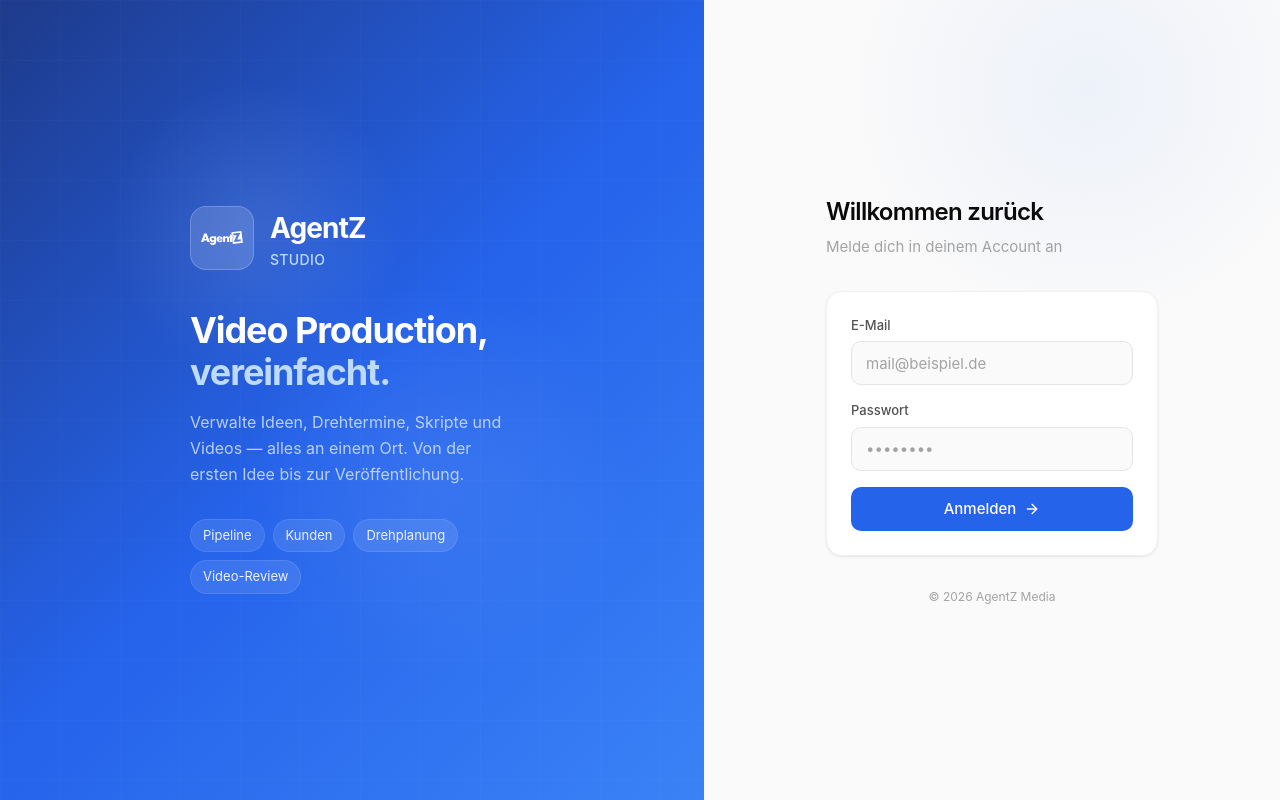
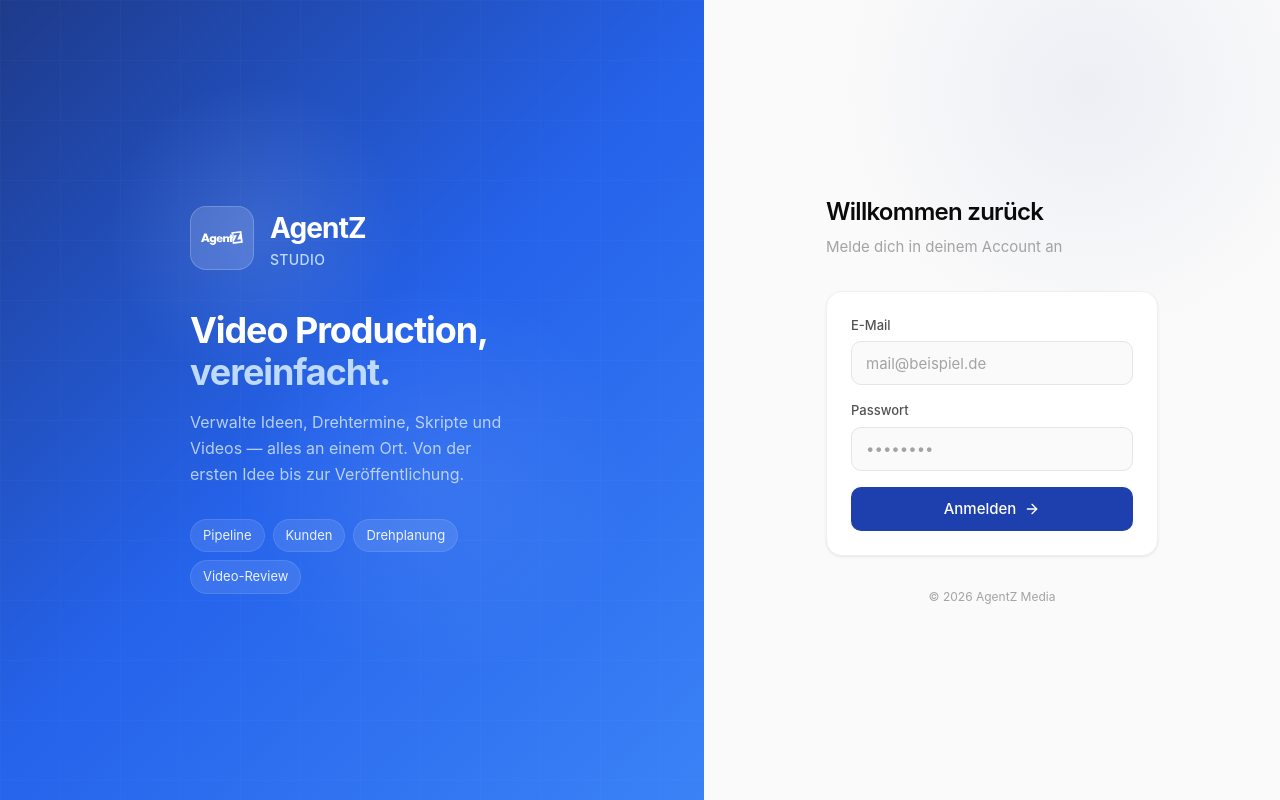
Before and after one commit to agentz-manfred/agentz-studio, a React (Vite) app: page / in a window 1280 px wide. Built offline with nearby package versions, Linux system fonts and the light colour scheme; no server answers.

Commit message:
style: deeper AgentZ blue brand, improved dark mode accent surfaces

```diff
--- a/src/index.css
+++ b/src/index.css
@@ -21,10 +21,10 @@
   --color-border: #e5e5e5;
   --color-border-subtle: #f0f0f0;
 
-  --color-accent: #2563eb;
-  --color-accent-hover: #1d4ed8;
+  --color-accent: #1e40af;
+  --color-accent-hover: #1e3a8a;
   --color-accent-surface: #eff6ff;
-  --color-accent-muted: #93c5fd;
+  --color-accent-muted: #60a5fa;
 
   --color-success: #16a34a;
   --color-warning: #d97706;
@@ -65,9 +65,9 @@ html.dark {
   --color-border-subtle: #1c1c1c;
 
   --color-accent: #3b82f6;
-  --color-accent-hover: #2563eb;
-  --color-accent-surface: #1e293b;
-  --color-accent-muted: #1d4ed8;
+  --color-accent-hover: #60a5fa;
+  --color-accent-surface: #172554;
+  --color-accent-muted: #1e40af;
 
   --shadow-xs: 0 1px 2px rgba(0, 0, 0, 0.2);
   --shadow-sm: 0 1px 3px rgba(0, 0, 0, 0.3), 0 1px 2px rgba(0, 0, 0, 0.2);
```
